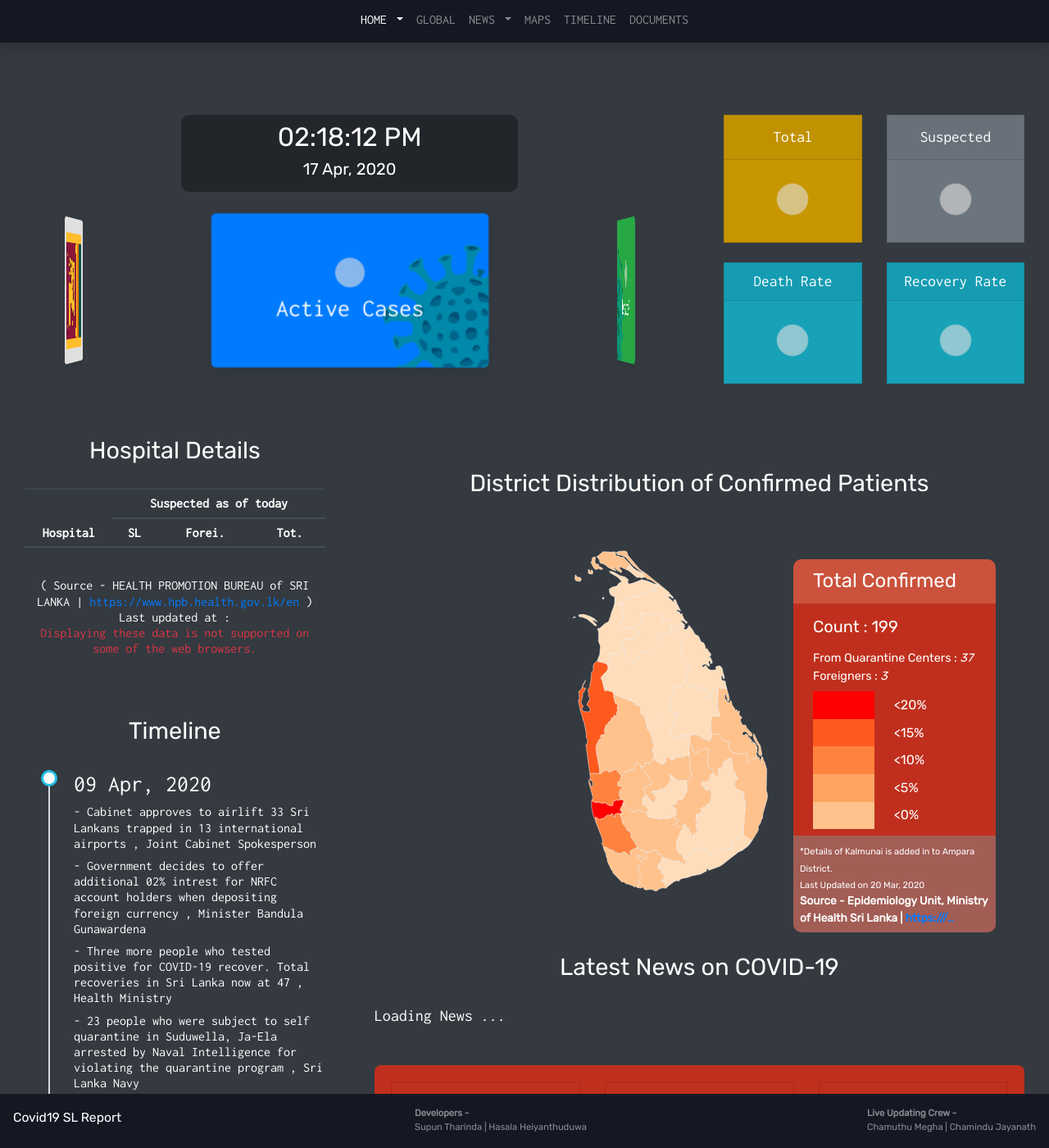
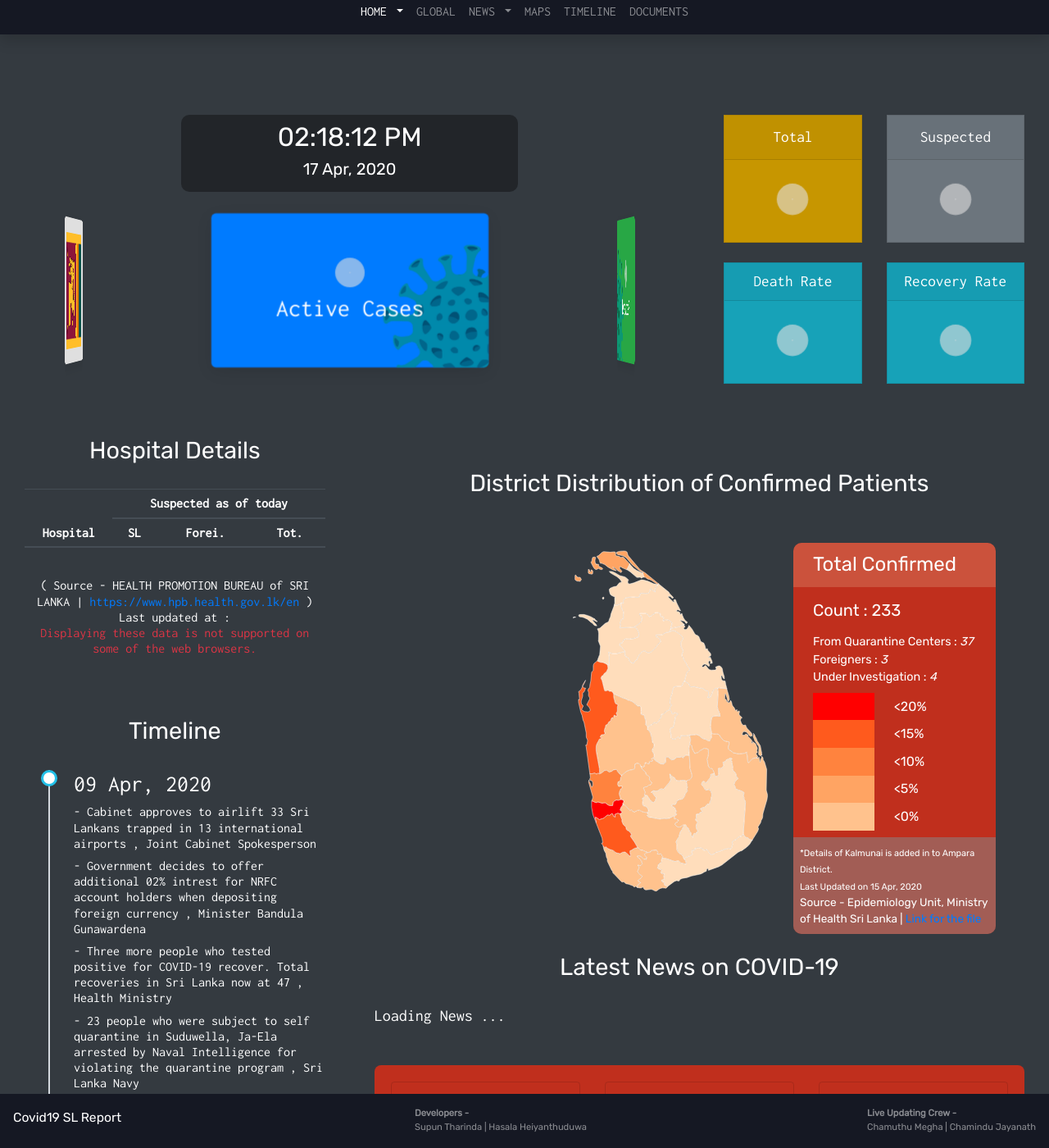
Before and after one commit to supunTE/Covid19-sl-report, a Jekyll site: the page built from index.html, in a window 1280 px wide and 1400 px high. Shown: the whole window at 82% size. Built offline with Jekyll 4.4.1, drawn with Linux system fonts in a browser that asks for light colours; comment, search, counter and statistics services are not loaded.

Commit message:
updated sl map to current

```diff
--- a/_includes/map.html
+++ b/_includes/map.html
@@ -117,6 +117,7 @@
             <div id="mapDetailsOther">
                 <div id="mapDetailsBoxQuarn">From Quarantine Centers : <em>{{ site.data.confirmed_lk.QUARN }}</em></div>
                 <div id="mapDetailsBoxForei">Foreigners : <em>{{ site.data.confirmed_lk.FOREI }}</em></div>
+                <div id="mapDetailsBoxForei">Under Investigation : <em>{{ site.data.confirmed_lk.UNDIN }}</em></div>
             </div>
             <table id="mapDetailsColors">
                 <tr>
@@ -145,8 +146,8 @@
                     <br>Last Updated on {{ site.data.confirmed_lk.date }}
                 </small>
                 <br>
-                    <b>Source - Epidemiology Unit, Ministry of Health Sri Lanka |
-                    <a href="{{ site.data.confirmed_lk.link }}" target="_blank">{{ site.data.confirmed_lk.link }}</a></b>
+                    Source - Epidemiology Unit, Ministry of Health Sri Lanka |
+                    <a href="{{ site.data.confirmed_lk.link }}" target="_blank">Link for the file</a>
             </div>
         </div>
     </div>
@@ -531,7 +533,7 @@
 <style>
     #mapDetailsBox {
         position: absolute;
-        top: 280px;
+        top: 260px;
         right: 50px;
         width: 30%;
     }
@@ -624,7 +626,7 @@
 
     @media only screen and (max-width: 860px) {
         #mapDetailsBox {
-            top: 340px;
+            top: 320px;
         }
         #mapDetailsBoxName{
             font-size: 140%;
--- a/_includes/navbar.html
+++ b/_includes/navbar.html
@@ -68,7 +68,7 @@
     if (prevScrollpos > currentScrollPos) {
       document.getElementById("header-nav").style.top = "0";
     } else {
-      document.getElementById("header-nav").style.top = "-50px";
+      document.getElementById("header-nav").style.top = "-60px";
     }
     prevScrollpos = currentScrollPos;
   }
```
Also changed, not shown: other parts of _includes/map.html (+1 -0 lines), _data/confirmed_lk.yml (+10 -9 lines).
